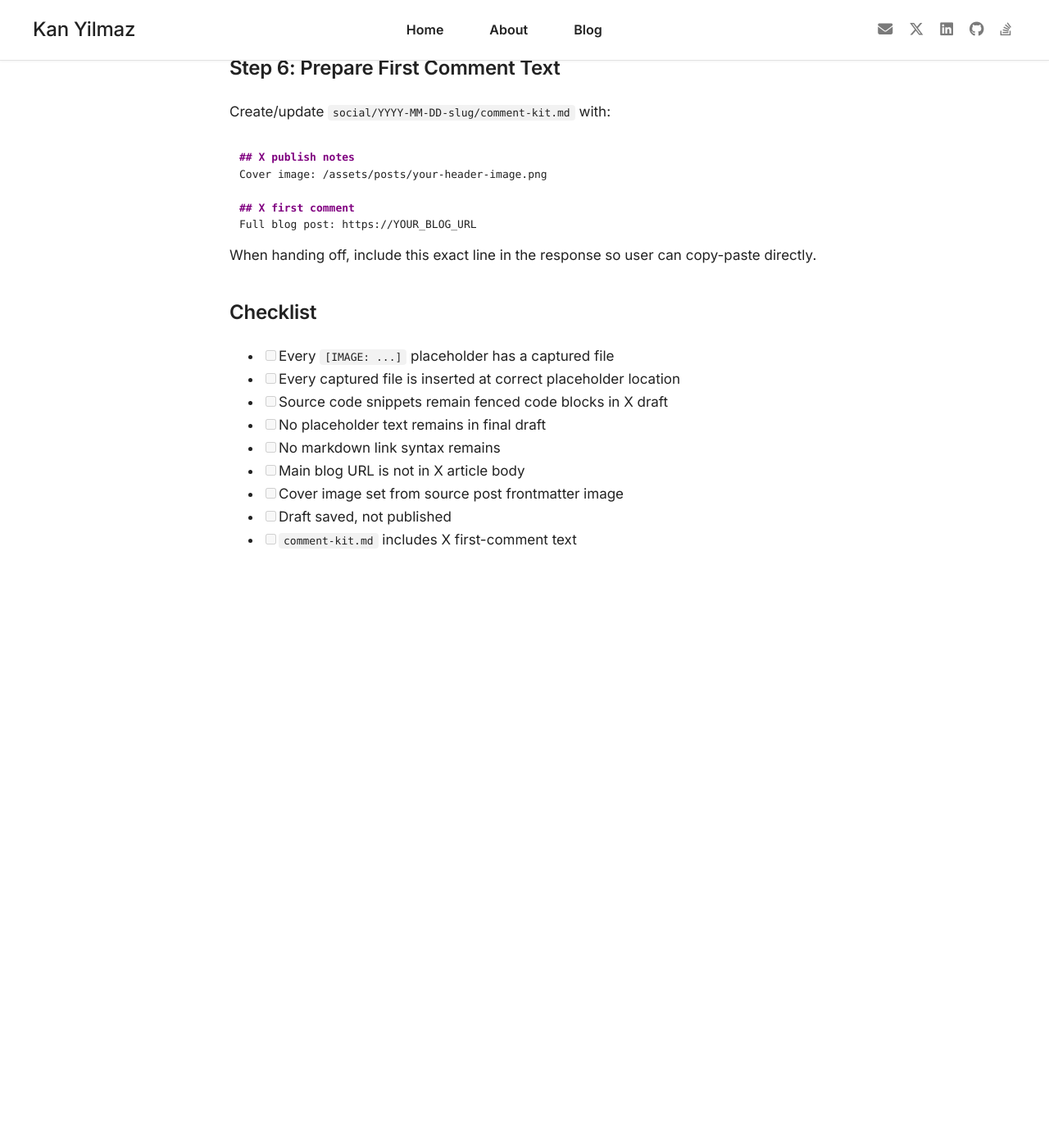
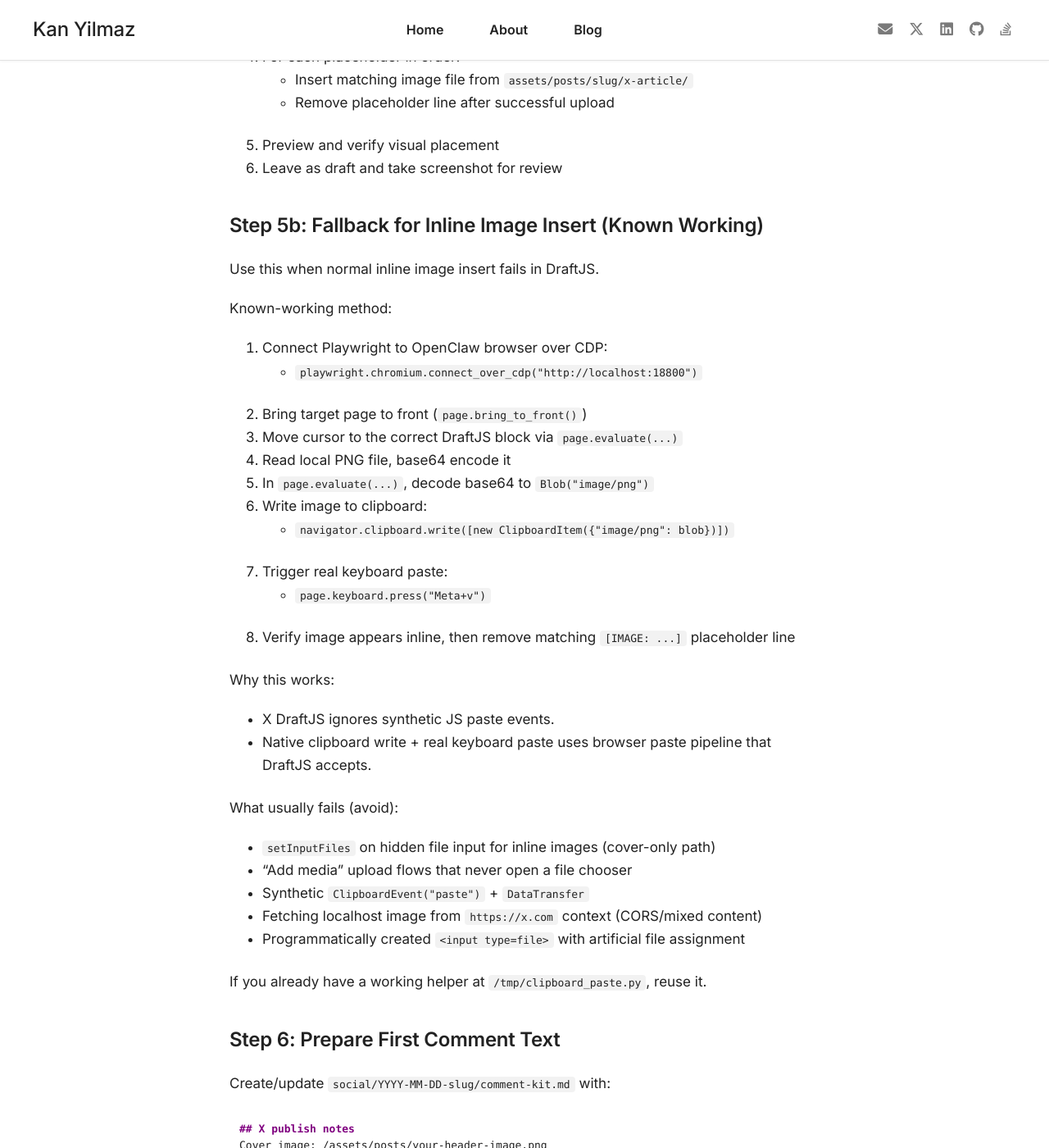
Before and after one commit to thellimist/thellimist.github.io, a Jekyll site: the page built from skills/x-publishing/SKILL.md, in a window 1280 px wide and 1400 px high, scrolled down 4105 px. Shown: the whole window at 82% size. Built offline with Jekyll 4.4.1, drawn with Linux system fonts in a browser that asks for light colours; our own code applies the rules of GitHub Pages for plain Markdown files; before the commit the page ends 4833 px from its top, so only the background shows below that; some of the changed text lies outside the part shown.

Commit message:
feat(social): improve X cover workflow and update cli-vs-mcp drafts

```diff
--- a/skills/x-publishing/SKILL.md
+++ b/skills/x-publishing/SKILL.md
@@ -13,6 +13,7 @@
 
 - `browser` (OpenClaw browser tool) - draft and review in X editor
 - `node` + `npm`
+- `python3` (for clipboard fallback script)
 - Local Chromium (default path usually `/opt/homebrew/bin/chromium`)
 
 ## Non-Negotiable Rules
@@ -146,12 +147,45 @@
 
 1. Open `https://x.com/compose/article` with `browser`
 2. Add cover image from source frontmatter `image:` path
+   - For X Article cover, use a dedicated `5:2` image (`2500x1000` preferred, `.jpg`, <2MB)
+   - If source header is not `5:2`, create a dedicated X cover variant and use it
+   - Prefer white side-padding to reach `5:2` rather than cropping important edges/corners
 3. Paste article content from `x-article.md` (keep fenced code blocks)
 4. For each placeholder in order:
 - Insert matching image file from `assets/posts/slug/x-article/`
 - Remove placeholder line after successful upload
 5. Preview and verify visual placement
 6. Leave as draft and take screenshot for review
+
+## Step 5b: Fallback for Inline Image Insert (Known Working)
+
+Use this when normal inline image insert fails in DraftJS.
+
+Known-working method:
+1. Connect Playwright to OpenClaw browser over CDP:
+   - `playwright.chromium.connect_over_cdp("http://localhost:18800")`
+2. Bring target page to front (`page.bring_to_front()`)
+3. Move cursor to the correct DraftJS block via `page.evaluate(...)`
+4. Read local PNG file, base64 encode it
+5. In `page.evaluate(...)`, decode base64 to `Blob("image/png")`
+6. Write image to clipboard:
+   - `navigator.clipboard.write([new ClipboardItem({"image/png": blob})])`
+7. Trigger real keyboard paste:
+   - `page.keyboard.press("Meta+v")`
+8. Verify image appears inline, then remove matching `[IMAGE: ...]` placeholder line
+
+Why this works:
+- X DraftJS ignores synthetic JS paste events.
+- Native clipboard write + real keyboard paste uses browser paste pipeline that DraftJS accepts.
+
+What usually fails (avoid):
+- `setInputFiles` on hidden file input for inline images (cover-only path)
+- "Add media" upload flows that never open a file chooser
+- Synthetic `ClipboardEvent("paste")` + `DataTransfer`
+- Fetching localhost image from `https://x.com` context (CORS/mixed content)
+- Programmatically created `<input type=file>` with artificial file assignment
+
+If you already have a working helper at `/tmp/clipboard_paste.py`, reuse it.
 
 ## Step 6: Prepare First Comment Text
 
--- /dev/null
+++ b/social/2026-02-23-cli-vs-mcp/results-snapshot.template.json
@@ -0,0 +1,4 @@
+{
+  "timestamp": "YYYY-MM-DDTHH:MM:SS\u00b1HH:MM",
+  "items": []
+}
```
Also changed, not shown: skills/blog-image-generation/SKILL.md (+7 -0 lines), skills/blog-writing/SKILL.md (+1 -0 lines), skills/blog-writing/assets/comment-kit.example.md (+10 -0 lines), skills/blog-writing/references/social-draft-contract.md (+3 -0 lines), social/2026-02-23-cli-vs-mcp/comment-kit.md (added, +24 -0 lines), social/2026-02-23-cli-vs-mcp/linkedin.md (added, +17 -0 lines), social/2026-02-23-cli-vs-mcp/reddit.md (added, +75 -0 lines), social/2026-02-23-cli-vs-mcp/results-tracking.json (added, +14 -0 lines), social/2026-02-23-cli-vs-mcp/x-article.md (added, +53 -0 lines), social/2026-02-23-cli-vs-mcp/x-image-manifest.json (added, +26 -0 lines), assets/posts/cli-vs-mcp/x-article/comparison_session_start.png (added), assets/posts/cli-vs-mcp/x-article/comparison_tool_call.png (added), assets/posts/cli-vs-mcp/x-article/table_mcp_vs_cli.png (added), assets/posts/cli-vs-mcp/x-article/table_mcp_vs_ts_vs_cli.png (added), 1 more files, 1 other file.
